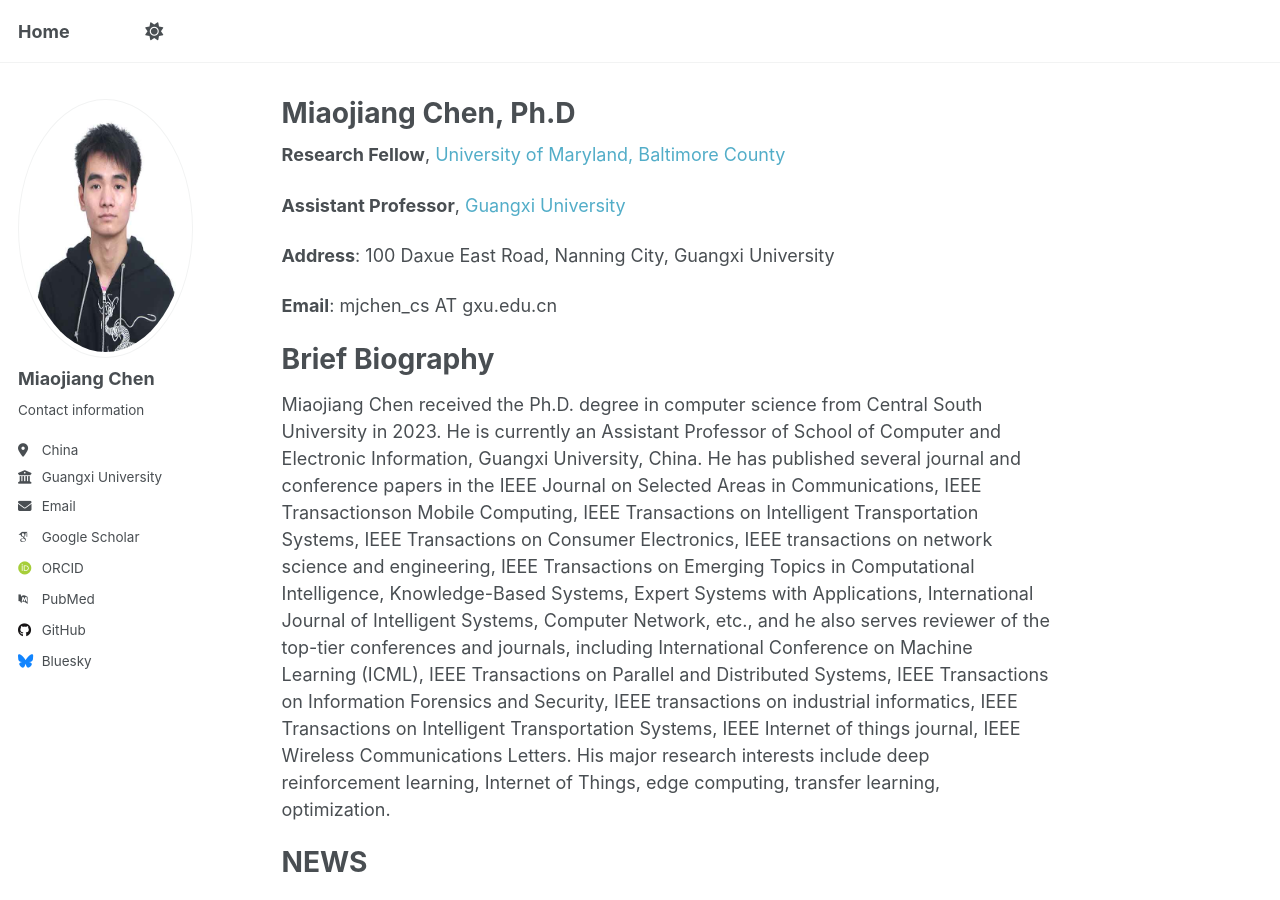
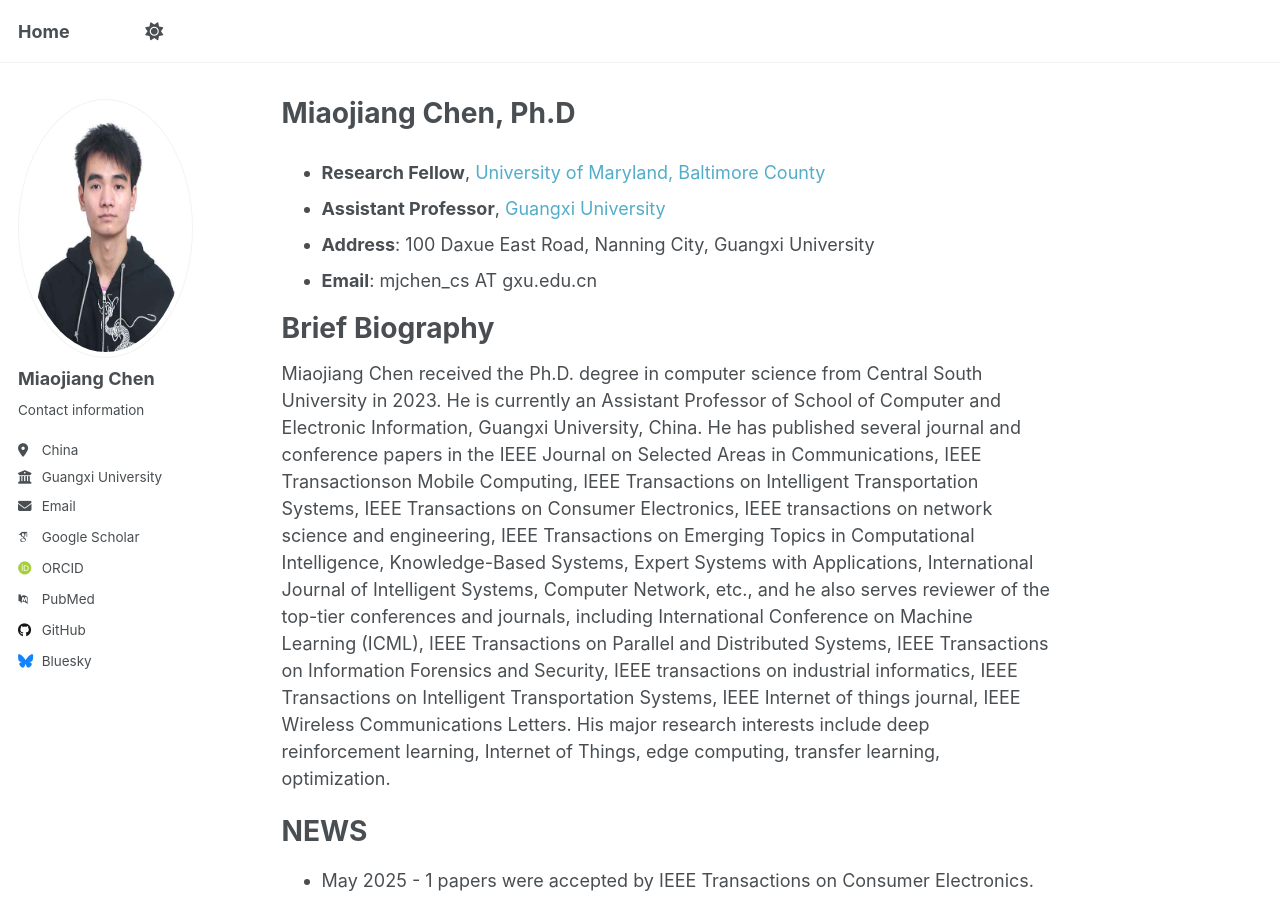
Before and after one commit to mjchen-cs/mjchen-cs.github.io, a Jekyll site: the page built from _pages/about.md, in a window 1280 px wide and 900 px high. Built offline with Jekyll 4.4.1, drawn with Linux system fonts in a browser that asks for light colours; some web fonts are replaced.

Commit message:
about.md

```diff
--- a/_pages/about.md
+++ b/_pages/about.md
@@ -7,13 +7,10 @@ redirect_from:
   - /about.html
 ---
 
-**Research Fellow**, <a href="https://umbc.edu/" style="text-decoration: none;">University of Maryland, Baltimore County</a>
-
-**Assistant Professor**, <a href="https://www.gxu.edu.cn/en/" style="text-decoration: none;">Guangxi University</a>
-
-**Address**: 100 Daxue East Road, Nanning City, Guangxi University
-
-**Email**: mjchen_cs AT gxu.edu.cn
+- **Research Fellow**, <a href="https://umbc.edu/" style="text-decoration: none;">University of Maryland, Baltimore County</a>
+- **Assistant Professor**, <a href="https://www.gxu.edu.cn/en/" style="text-decoration: none;">Guangxi University</a>
+- **Address**: 100 Daxue East Road, Nanning City, Guangxi University
+- **Email**: mjchen_cs AT gxu.edu.cn
 
 
 Brief Biography
```
